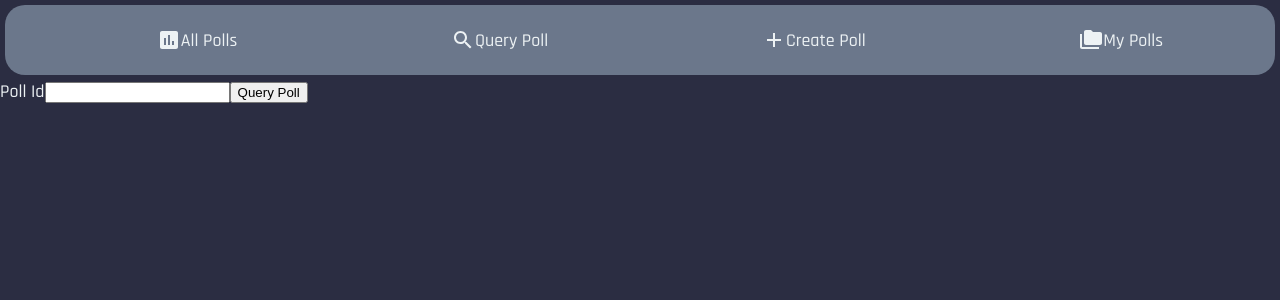
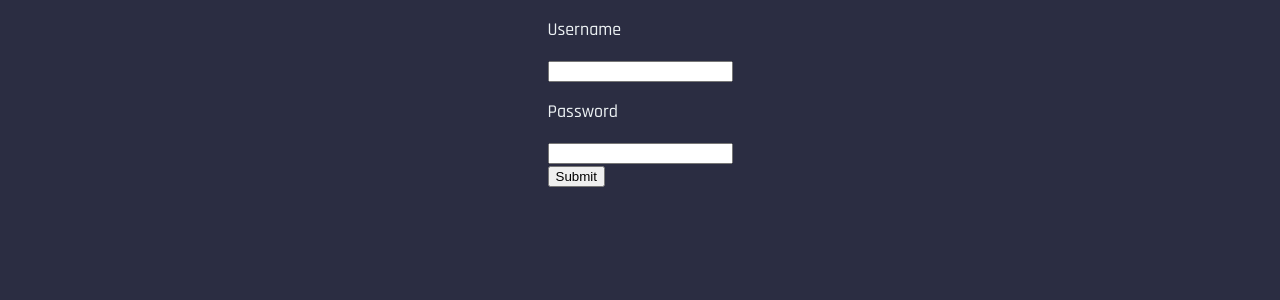
Before and after one commit to JasserTayari101/voting-app, a React (Create React App) app: page /one in a window 1280 px wide. Shown: the top 300 px of the page. Built offline with nearby package versions, Linux system fonts and the light colour scheme.

Commit message:
auth integration

```diff
--- a/src/App.js
+++ b/src/App.js
@@ -1,10 +1,17 @@
 import { createBrowserRouter, RouterProvider } from 'react-router-dom';
 
+import { useState } from 'react';
+
 import MainLayout from './layouts/MainLayout';
+import Login from './pages/Login';
 //import ErrorElement from './layouts/ErrorElement';
 import Polls from './components/Polls';
 import QueryPoll from './components/QueryPoll';
 
+
+
+function App() {
+  const [token, setToken] = useState();
 
   const router = createBrowserRouter([
     {
@@ -27,7 +34,8 @@ const router = createBrowserRouter([
     }
   ])
 
-function App() {
+  if(!token) return <Login setToken={setToken} />
+
   return <RouterProvider router={router}></RouterProvider>;
 }
 
--- /dev/null
+++ b/src/pages/Login.jsx
@@ -0,0 +1,56 @@
+import { useRef } from 'react'
+
+import axios from 'axios';
+
+import classes from './login.module.css'
+
+
+async function loginUser(credentials){
+    try{
+        const res = await axios.post('/api/auth/login', JSON.stringify(credentials))
+        return res.data.token
+    }catch(err){
+        console.log(err)
+    }
+}
+
+
+
+export default function Login({setToken}){
+    const usernameRef = useRef();
+    const passwordRef = useRef();
+
+
+
+
+    const submitHandler = async (e)=>{
+        e.preventDefault()
+        const username = usernameRef.current.value
+        const password = passwordRef.current.value
+
+        const token = await loginUser({username, password})
+
+        setToken(token)
+
+    }
+
+    return(
+    <div className={classes.loginwrapper}>
+        <form>
+        <label>
+            <p>Username</p>
+            <input type="text" ref={usernameRef} />
+        </label>
+
+        <label>
+            <p>Password</p>
+            <input type="password" ref={passwordRef} />
+        </label>
+
+      <div>
+        <button type="submit" onSubmit={submitHandler}>Submit</button>
+      </div>
+        </form>
+    </div>
+    )
+}
--- /dev/null
+++ b/src/pages/login.module.css
@@ -0,0 +1,5 @@
+.loginwrapper {
+  display: flex;
+  flex-direction: column;
+  align-items: center;
+}/*# sourceMappingURL=login.module.css.map */
--- /dev/null
+++ b/src/pages/login.module.scss
@@ -0,0 +1,5 @@
+.loginwrapper {
+    display: flex;
+    flex-direction: column;
+    align-items: center;
+}
```
Also changed, not shown: 1 other file (tests, documents, lock files or other folders). Lines whose indentation alone changed are shown as unchanged.
